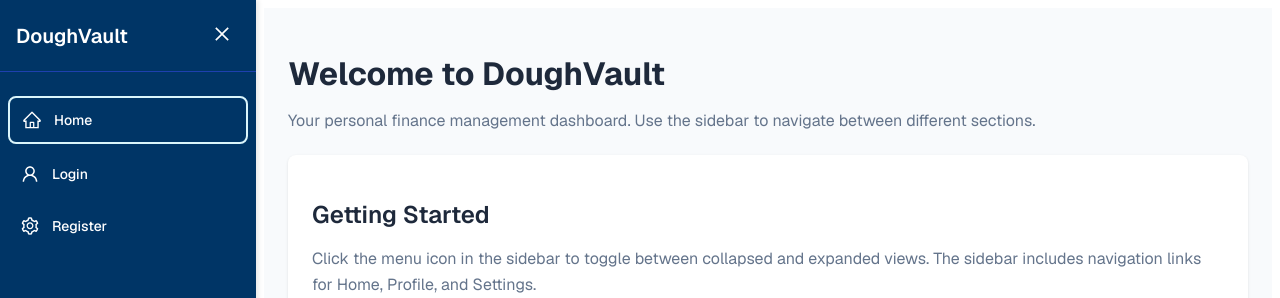
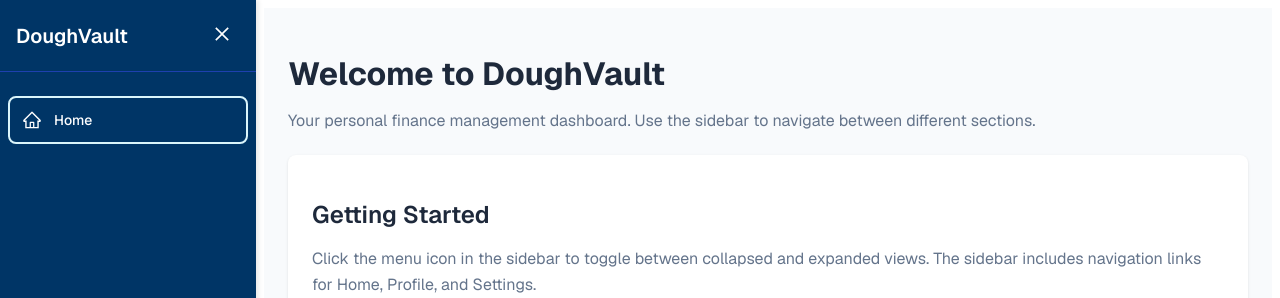
Before and after one commit to TerryB26/doughvault, a Next.js app: page / in a window 1280 px wide. Shown: the top 298 px of the page. Built offline with nearby package versions, Linux system fonts and the light colour scheme.

Commit message:
remove unused navigation links for login and register from sidebar

```diff
--- a/app/components/sidebar/sidebar.tsx
+++ b/app/components/sidebar/sidebar.tsx
@@ -19,16 +19,6 @@ const navLinks: NavLink[] = [
     displayName: "Home",
     link: "/",
     icon: AiOutlineHome,
-  },
-  {
-    displayName: "Login",
-    link: "/login",
-    icon: AiOutlineUser,
-  },
-  {
-    displayName: "Register",
-    link: "/register",
-    icon: AiOutlineSetting,
   },
 ];
 
```
